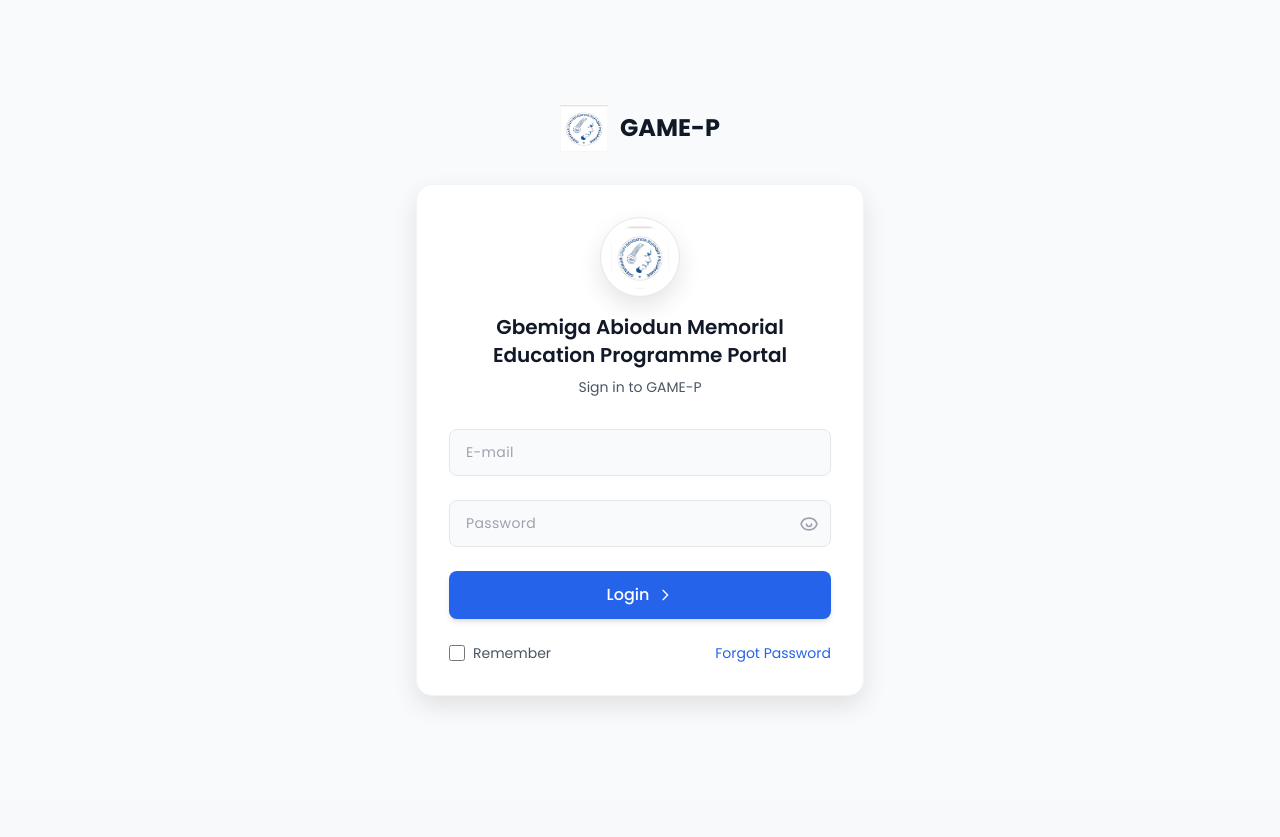
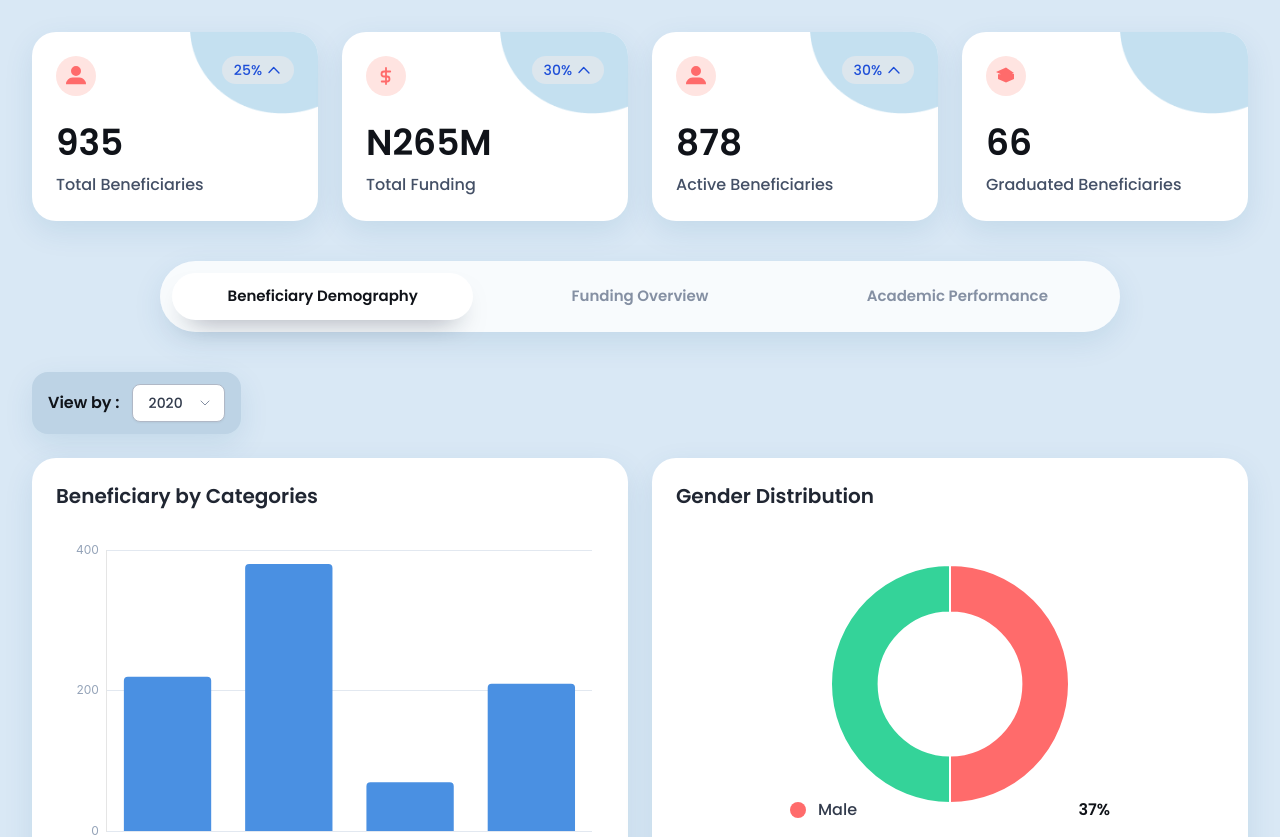
Before and after one commit to Stillchamp/games_portal, a Vue app: page /dashboard in a window 1280 px wide. Before the commit this address led to /. Shown: the top 837 px of the page. Before the commit the page ends 800 px from the top, so only its background shows below. Built offline with nearby package versions, Linux system fonts and the light colour scheme.

Commit message:
a change

```diff
--- a/src/views/LoginView.vue
+++ b/src/views/LoginView.vue
@@ -1,171 +1,18 @@
 <template>
-  <div class="min-h-screen bg-gray-50 flex items-center justify-center py-12 px-4">
-    <div class="w-full max-w-md">
-      <!-- Header Section -->
-      <div class="text-center mb-8">
-        <!-- GAME-P Logo and Title -->
-        <div class="flex items-center justify-center mb-6">
-          <img src="@/assets/game.jpg" alt="GAME-P Logo" class="w-12 h-12 mr-3" />
-          <h1 class="text-2xl font-bold text-gray-900">GAME-P</h1>
-        </div>
-      </div>
-
-      <!-- Login Form Card -->
-      <div class="bg-white rounded-2xl shadow-lg p-8 border border-gray-100">
-        <!-- Organization Logo -->
-        <div class="flex justify-center mb-4">
-          <div
-            class="w-20 h-20 rounded-full bg-white shadow-lg flex items-center justify-center border"
-          >
-            <img src="@/assets/game.jpg" alt="Organization Logo" class="w-16 game h-16 object-contain" />
-          </div>
-        </div>
-
-        <!-- Title -->
-        <h2 class="text-xl font-semibold text-gray-900 mb-2 text-center">
-          Gbemiga Abiodun Memorial<br />Education Programme Portal
-        </h2>
-
-        <!-- Subtitle -->
-        <p class="text-gray-600 text-sm mb-8 text-center">Sign in to GAME-P</p>
-        <form @submit="handleLogin" class="space-y-6">
-          <!-- Email Input -->
-          <div>
-            <input
-              v-model="email"
-              type="email"
-              placeholder="E-mail"
-              class="w-full px-4 py-3 border border-gray-200 rounded-lg text-gray-900 placeholder-gray-400 bg-gray-50 focus:outline-none focus:ring-2 focus:ring-blue-500 focus:border-blue-500 focus:bg-white transition-all duration-200"
-            />
-          </div>
-
-          <!-- Password Input -->
-          <div class="relative">
-            <input
-              v-model="password"
-              :type="showPassword ? 'text' : 'password'"
-              placeholder="Password"
-              class="w-full px-4 py-3 pr-12 border border-gray-200 rounded-lg text-gray-900 placeholder-gray-400 bg-gray-50 focus:outline-none focus:ring-2 focus:ring-blue-500 focus:border-blue-500 focus:bg-white transition-all duration-200"
-            />
-            <button
-              type="button"
-              class="absolute inset-y-0 right-3 flex items-center text-gray-400 hover:text-gray-600 transition-colors"
-              @click="showPassword = !showPassword"
-            >
-              <svg
-                v-if="showPassword"
-                class="w-5 h-5"
-                fill="none"
-                stroke="currentColor"
-                viewBox="0 0 24 24"
-              >
-                <path
-                  stroke-linecap="round"
-                  stroke-linejoin="round"
-                  stroke-width="2"
-                  d="M13.875 18.825A10.05 10.05 0 0112 19c-5.25 0-9.75-3.75-11-9 1.007-4.245 4.74-7.5 9-7.5 1.123 0 2.21.185 3.22.525M15 12a3 3 0 11-6 0 3 3 0 616 0z"
-                />
-                <path
-                  stroke-linecap="round"
-                  stroke-linejoin="round"
-                  stroke-width="2"
-                  d="M3 3l18 18"
-                />
-              </svg>
-              <svg v-else class="w-5 h-5" fill="none" stroke="currentColor" viewBox="0 0 24 24">
-                <path
-                  stroke-linecap="round"
-                  stroke-linejoin="round"
-                  stroke-width="2"
-                  d="M15 12a3 3 0 11-6 0 3 3 0 616 0z"
-                />
-                <path
-                  stroke-linecap="round"
-                  stroke-linejoin="round"
-                  stroke-width="2"
-                  d="M2.458 12C3.732 7.943 7.522 5 12 5c4.478 0 8.268 2.943 9.542 7-1.274 4.057-5.064 7-9.542 7-4.478 0-8.268-2.943-9.542-7z"
-                />
-              </svg>
-            </button>
-          </div>
-
-          <!-- Login Button -->
-          <button
-            type="submit"
-            class="w-full bg-blue-600 hover:bg-blue-700 text-white font-medium py-3 px-4 rounded-lg transition-all duration-200 flex items-center justify-center group shadow-md"
-          >
-            Login
-            <svg
-              class="w-4 h-4 ml-2 transition-transform duration-200 group-hover:translate-x-1"
-              fill="none"
-              stroke="currentColor"
-              viewBox="0 0 24 24"
-            >
-              <path
-                stroke-linecap="round"
-                stroke-linejoin="round"
-                stroke-width="2"
-                d="M9 5l7 7-7 7"
-              />
-            </svg>
-          </button>
-
-          <!-- Remember & Forgot Password -->
-          <div class="flex items-center justify-between">
-            <label class="flex items-center cursor-pointer">
-              <input
-                type="checkbox"
-                class="w-4 h-4 text-blue-600 border-gray-300 rounded focus:ring-blue-500 focus:ring-2"
-              />
-              <span class="ml-2 text-sm text-gray-600">Remember</span>
-            </label>
-            <router-link
-              to="/forgot-password"
-              class="text-sm text-blue-600 hover:text-blue-800 transition-colors duration-200"
-            >
-              Forgot Password
-            </router-link>
-          </div>
-        </form>
-      </div>
-    </div>
-  </div>
+  <!-- Redirecting, no login form -->
 </template>
 
 <script setup>
-import { ref } from 'vue'
+import { onMounted } from 'vue'
 import { useRouter } from 'vue-router'
-import { toast } from 'vue3-toastify'
 
 const router = useRouter()
-const email = ref('')
-const password = ref('')
-const showPassword = ref(false)
 
-function handleLogin(e) {
-  e.preventDefault()
-
-  if (!email.value) {
-    toast.error('Please enter your email.')
-    return
-  }
-
-  if (!password.value) {
-    toast.error('Please enter your password.')
-    return
-  }
-
-  // For demo purposes, using the same credentials
-  if (email.value !== 'akindehinisiaka@gmail.com' || password.value !== 'Akindehin1234') {
-    toast.error('Invalid email or password.')
-    return
-  }
-
-  toast.success('Login successful!')
+onMounted(() => {
+  // Optionally set authentication flag
   localStorage.setItem('isAuthenticated', 'true')
-  localStorage.setItem('user', JSON.stringify({ email: email.value }))
   router.push('/dashboard')
-}
+})
 </script>
 
 <style scoped>
```
